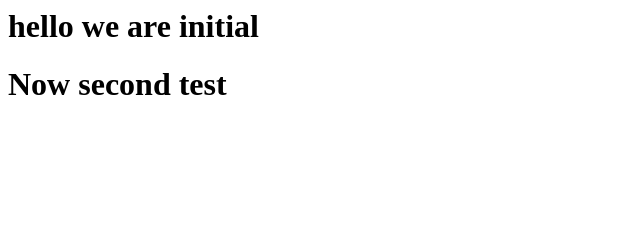
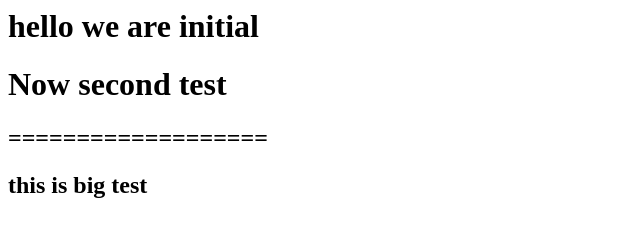
Before and after one commit to rakeshkumar125/git-deployment, a plain HTML site: page index.html in a window 1280 px wide. Shown: the whole page, without its empty margins (0-640 px from the left). Drawn offline with Linux system fonts and the light colour scheme.

Commit message:
updating second updated text 3

```diff
--- a/index.html
+++ b/index.html
@@ -1,2 +1,4 @@
 <h1>hello we are initial</h1>
 <h1>Now second test</h1>
+<h2>===================</h2>
+<h2>this is big test</h2>
```
